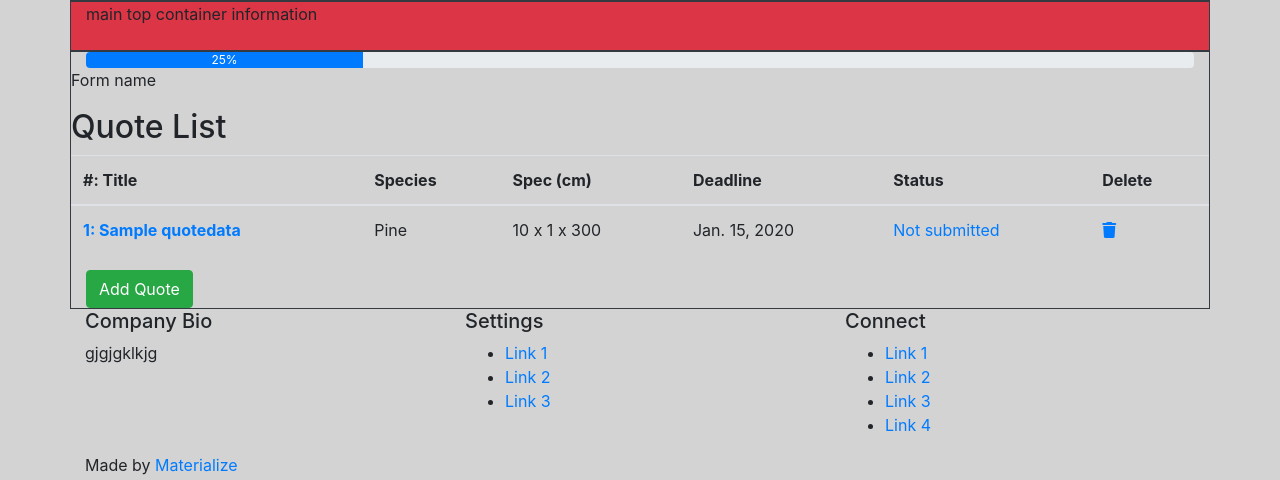
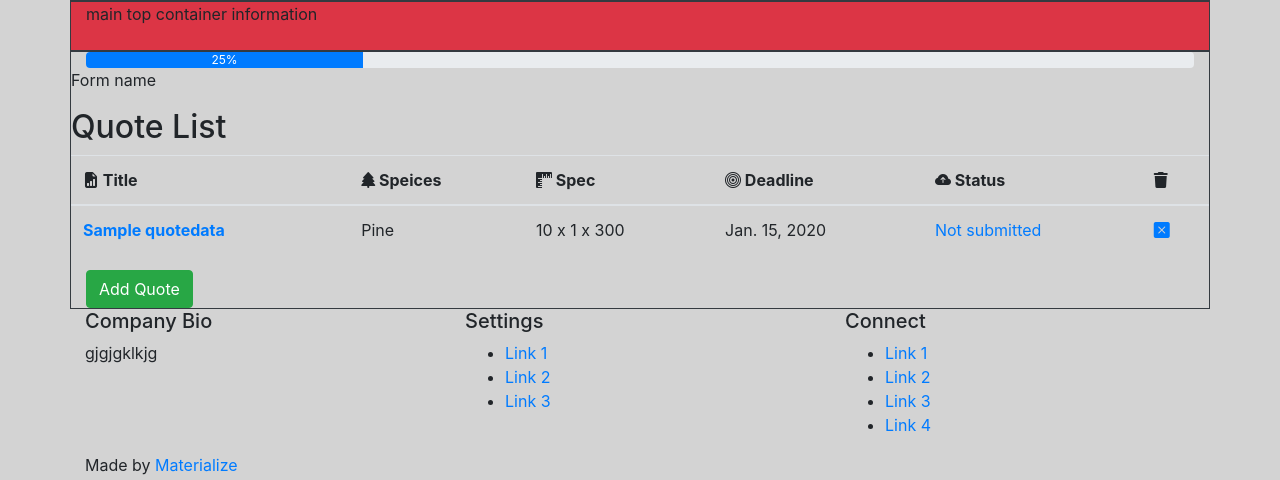
Before and after one commit to andrewcargill/johans_eco_timber, a Django app: page /quote_list.html in a window 1280 px wide. Shown: the part 185-665 px from the top of the page. Run offline with Django 3.2, Linux system fonts and the light colour scheme; a user stored in the database is signed in; tables that the repository leaves empty hold one stand-in row (values such as "Sample post"); some libraries are stand-ins or nearby versions.

Commit message:
add icons to list view

```diff
--- a/quote/views.py
+++ b/quote/views.py
@@ -33,8 +33,6 @@ class QuoteDelete(DeleteView):
     model = QuoteData
     template_name_suffix = '_confirm_delete'
     success_url = reverse_lazy("quote_list")
-
-
 
 class UserQuoteList(ListView):
     model = QuoteData
--- a/templates/base.html
+++ b/templates/base.html
@@ -12,6 +12,7 @@
     <!-- <link href="https://fonts.googleapis.com/icon?family=Material+Icons" rel="stylesheet"> -->
 
     <link rel="stylesheet" href="https://cdn.jsdelivr.net/npm/bootstrap@4.6.2/dist/css/bootstrap.min.css" integrity="sha384-xOolHFLEh07PJGoPkLv1IbcEPTNtaed2xpHsD9ESMhqIYd0nLMwNLD69Npy4HI+N" crossorigin="anonymous">
+    <link rel="stylesheet" href="https://cdn.jsdelivr.net/npm/bootstrap-icons@1.9.1/font/bootstrap-icons.css">
     <link href="{% static '/css/style.css' %}" type="text/css" rel="stylesheet" media="screen,projection" />
     <script src="https://kit.fontawesome.com/8c4e13a9be.js" crossorigin="anonymous"></script>
     <!-- <link href="{% static '/css/materialize.min.css' %}" type="text/css" rel="stylesheet" media="screen,projection" /> -->
--- a/templates/quote_list.html
+++ b/templates/quote_list.html
@@ -46,12 +46,21 @@
             <table class="table table-hover" style="width:100%">
                 <thead>
                     <tr>
-                        <th scope="col">#: Title</th>
-                        <th scope="col">Species</th>
-                        <th scope="col">Spec (cm)</th>
-                        <th scope="col">Deadline</th>
-                        <th scope="col">Status</th>
-                        <th scope="col">Delete</th>
+                        <th scope="col"><i class="bi bi-file-earmark-bar-graph-fill"></i> Title</th>
+                        <th scope="col">
+                            <i class="fa-solid fa-tree">
+
+                            </i> Speices
+
+                        </th>
+                        <th scope="col"> <i class="bi bi-rulers"></i>
+                        Spec</th>
+                        <th scope="col"><i class="bi bi-bullseye"></i>
+                            Deadline</th>
+                        <th scope="col">
+                            <i class="bi bi-cloud-arrow-up-fill"></i>
+Status</th>
+                        <th scope="col"> <i class="fa-solid fa-trash"></i></th>
                     </tr>
                 </thead>
                 <tbody>
@@ -60,13 +69,15 @@
                     <tr>
                         <th scope="row">
                             <a href="{% url 'quote_update' QuoteData.id %}" class="post-link">
-                                {{ QuoteData.id }}: {{ QuoteData.title}}
+                                 {{ QuoteData.title}}
                             </a>
                         </th>
                         <td>
+
                             {{ QuoteData.species }}
                         </td>
                         <td>
+
                             {{ QuoteData.width }} x {{ QuoteData.thickness }} x {{ QuoteData.length }}
                         </td>
                         <td>
@@ -81,7 +92,8 @@
                         </td>
                         <td>
                             <a href="{% url 'quote_delete' QuoteData.id %}" class="post-link">
-                                <i class="fa-solid fa-trash"></i>
+                                <i class="bi bi-x-square-fill"></i>
+
                             </a>
                         </td>
                     </tr>
--- a/templates/user_home.html
+++ b/templates/user_home.html
@@ -46,8 +46,6 @@
                 {% csrf_token %}
                 {{ form.as_p }}
 
-
-
                 <button class="bg-secondary" type="submit">Submit</button>
 
             </form>
```
